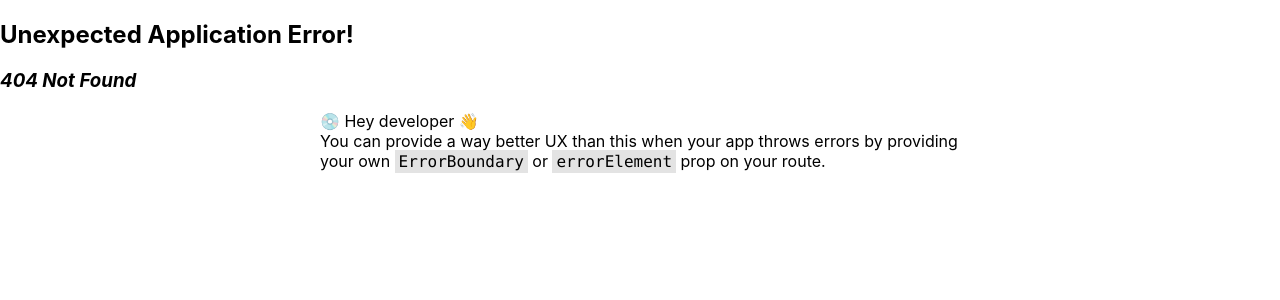
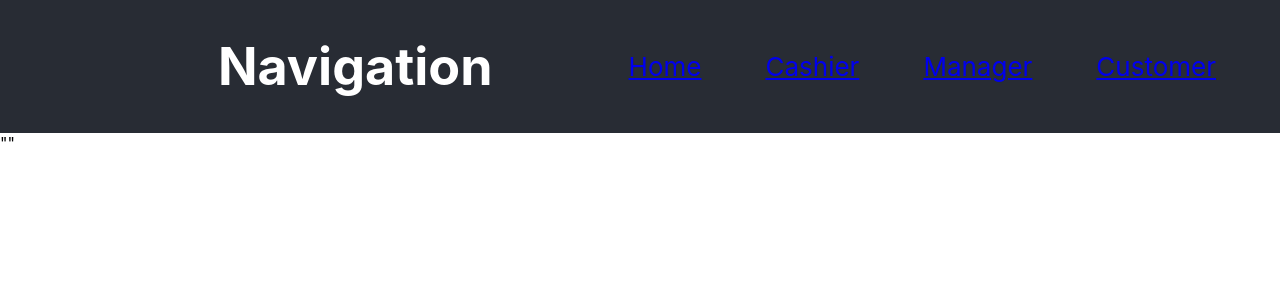
Before and after one commit to CSCE315-Spring23/Project3_Team_71, a React (Create React App) app in the folder client/: page /manager in a window 1280 px wide. Before the commit this address had no page. Shown: the top 300 px of the page. Built offline with nearby package versions, Linux system fonts and the light colour scheme; no server answers.

Commit message:
added multiple page routes and header

```diff
--- a/client/src/App.js
+++ b/client/src/App.js
@@ -1,41 +1,13 @@
 import "./css/App.css";
-import React, { useEffect, useState } from 'react';
-
+import React, { useEffect, useState } from "react";
 
 function App() {
-
-    const [weather, setWeather] = useState('');
-    const [menu, setMenu] = useState('');
-
-    useEffect(() => {
-        const getWeather = async () => {
-            const res = await fetch('http://localhost:3001/weather/30/30');
-            const data = await res.json();
-
-            setWeather(data);
-        };
-
-        const getMenu = async () => {
-            const res = await fetch('http://localhost:3001/menu');
-            const data = await res.json();
-
-            setMenu(data);
-        }
-
-        getMenu();
-        getWeather();
-    }, []);
 
 
 
     return (
         <div className="App">
-            <header className="App-header">
-                <h1>{JSON.stringify(menu, null, 2)}</h1>
-                <p>
-                    {JSON.stringify(weather, null, 2)}
-                </p>
-            </header>
+            <h1>HOME</h1>
         </div>
     );
 }
--- /dev/null
+++ b/client/src/Header.js
@@ -0,0 +1,33 @@
+import React from "react";
+
+const Header = () => {
+    return (
+        <div>
+            <header className="App-header">
+                <div>
+                    <h1>Navigation</h1>
+                </div>
+                <div>
+                    <nav>
+                        <ul>
+                            <li>
+                                <a href={`/`}>Home</a>
+                            </li>
+                            <li>
+                                <a href={`/cashier`}>Cashier</a>
+                            </li>
+                            <li>
+                                <a href={`/manager`}>Manager</a>
+                            </li>
+                            <li>
+                                <a href={`/`}>Customer</a>
+                            </li>
+                        </ul>
+                    </nav>
+                </div>
+            </header>
+        </div>
+    );
+};
+
+export default Header;
--- /dev/null
+++ b/client/src/cashier/Cashier.js
@@ -0,0 +1,24 @@
+import React, { useEffect, useState } from "react";
+
+
+const Cashier = () => {
+    const [menu, setMenu] = useState("");
+
+    useEffect(() => {
+        const getMenu = async () => {
+            const res = await fetch("http://localhost:3001/menu");
+            const data = await res.json();
+
+            setMenu(data);
+        };
+
+        getMenu();
+    }, []);
+    return (
+        <div>
+            <h1>{JSON.stringify(menu, null, 2)}</h1>
+        </div>
+    );
+};
+
+export default Cashier;
--- a/client/src/css/App.css
+++ b/client/src/css/App.css
@@ -1,35 +1,41 @@
 .App {
-  text-align: center;
+    text-align: center;
 }
 
 .App-logo {
-  height: 40vmin;
-  pointer-events: none;
-}
-
-@media (prefers-reduced-motion: no-preference) {
-  .App-logo {
-    animation: App-logo-spin infinite 20s linear;
-  }
+    height: 40vmin;
+    pointer-events: none;
 }
 
 .App-header {
-  background-color: #282c34;
-  min-height: 100vh;
-  display: flex;
-  flex-direction: column;
-  align-items: center;
-  justify-content: center;
-  font-size: calc(10px + 2vmin);
-  color: white;
+    background-color: #282c34;
+    display: flex;
+    flex-direction: row;
+    align-items: center;
+    justify-content: flex-end;
+    font-size: calc(10px + 2vmin);
+    color: white;
+}
+
+.App-header > div {
+    margin: 0 2rem;
 }
 
 .App-link {
-  color: #61dafb;
+    color: #61dafb;
 }
 
 p {
     width: 50%;
     margin: 0 auto;
+}
 
+ul {
+    display: flex;
+    flex-direction: row;
+    list-style: none;
 }
+
+ul > li > a {
+    margin: 0 2rem;
+}
--- a/client/src/index.js
+++ b/client/src/index.js
@@ -3,17 +3,31 @@ import ReactDOM from "react-dom/client";
 import { createBrowserRouter, RouterProvider } from "react-router-dom";
 import "./css/index.css";
 import App from "./App";
+import Cashier from "./cashier/Cashier";
+import Header from "./Header";
+import Manager from "./manager/Manager";
+
 
 const router = createBrowserRouter([
     {
         path: "/",
         element: <App />,
     },
+    {
+        path: "/cashier",
+        element: <Cashier />,
+    },
+    {
+        path: "/manager",
+        element: <Manager />,
+    },
 ]);
 
 const root = ReactDOM.createRoot(document.getElementById("root"));
 root.render(
     <React.StrictMode>
+        <Header />
+
         <RouterProvider router={router} />
     </React.StrictMode>
 );
--- /dev/null
+++ b/client/src/manager/Manager.js
@@ -0,0 +1,22 @@
+import React, { useEffect, useState } from "react";
+
+const Manager = () => {
+
+    const [weather, setWeather] = useState("");
+
+    useEffect(() => {
+        const getWeather = async () => {
+            const res = await fetch("http://localhost:3001/weather/30.6280/-96.3344");
+            const data = await res.json();
+
+            setWeather(data);
+        };
+
+
+        getWeather();
+    }, []);
+
+    return <div>{JSON.stringify(weather, null, 2)}</div>;
+};
+
+export default Manager;
```
Also changed, not shown: 1 other file (tests, documents, lock files or other folders).
